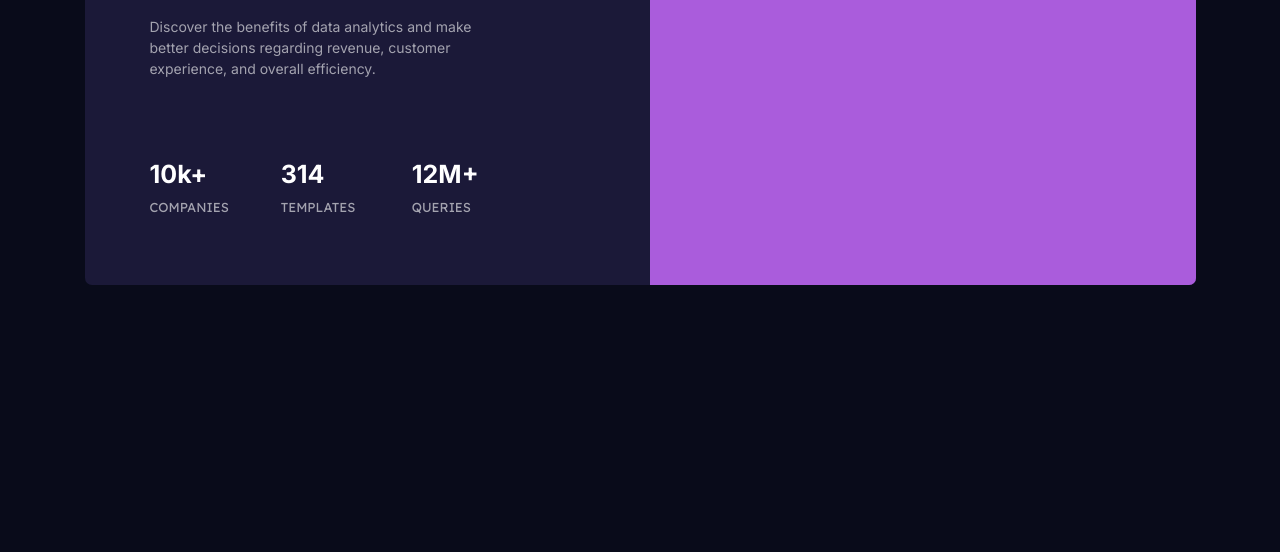
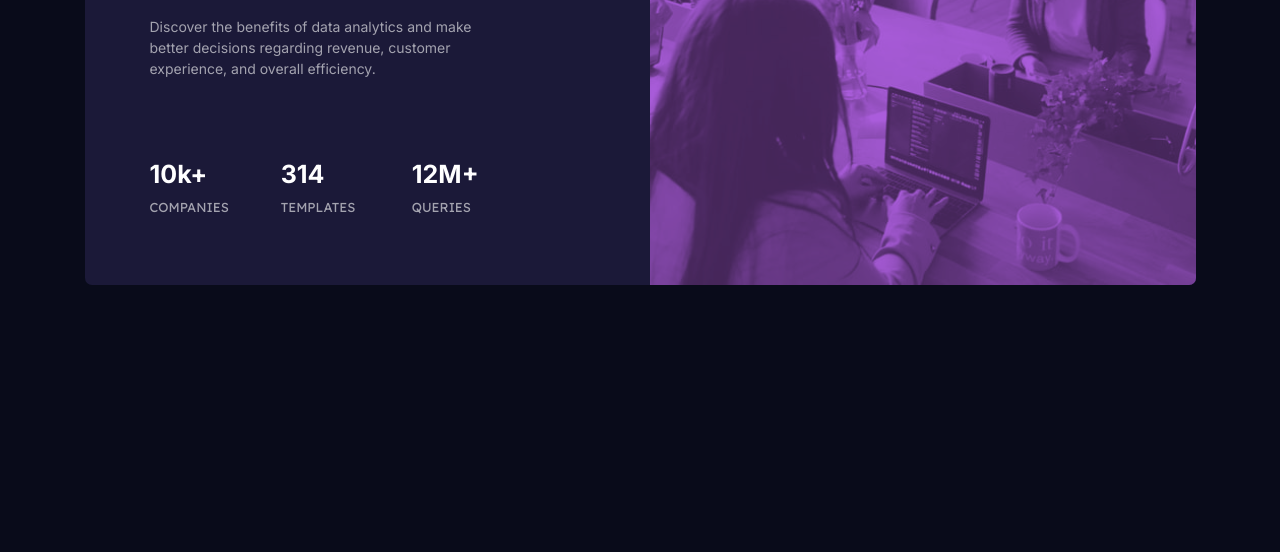
Before and after one commit to vinaykotturi/stats-card-componet, a plain HTML site: page index.html in a window 1280 px wide. Shown: the part 248-800 px from the top of the page. Drawn offline with Linux system fonts and the light colour scheme; the site is published under a folder, as on GitHub Pages, so addresses that start at the root find nothing.

Commit message:
changed componet image path

```diff
--- a/css/style.css
+++ b/css/style.css
@@ -106,7 +106,7 @@ p,a {
 .card__image {
    position: relative;
    background-color: var(--SoftViolet);
-   background-image: url('/images/image-header-desktop.jpg');
+   background-image: url('../images/image-header-desktop.jpg');
    background-repeat: no-repeat;
    background-size: cover;
    background-position: center center;
```
